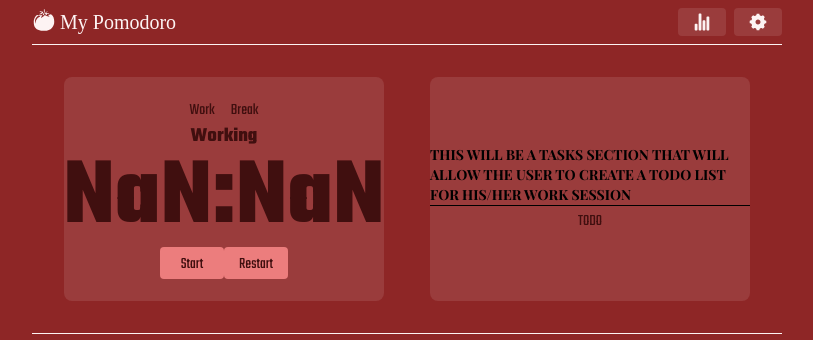
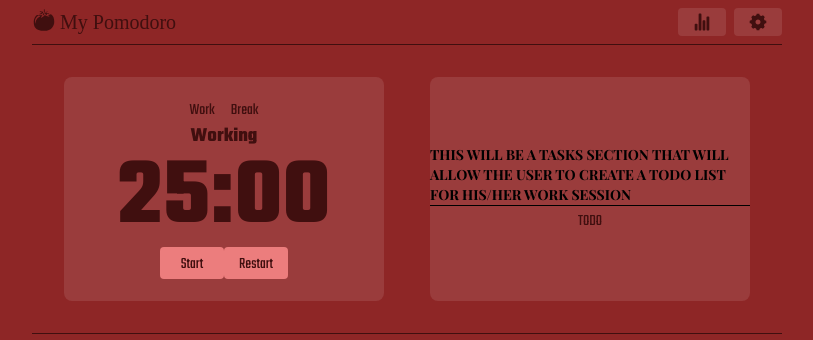
Before and after one commit to pdpau/pomodoro, a React (Vite) app: page / in a window 1280 px wide. Shown: the top 340 px of the page, without its empty margins (233-1046 px from the left). Built offline with nearby package versions, Linux system fonts and the light colour scheme; a web font is replaced by a local one.

Commit message:
UPDATE globalize timer variables

```diff
--- a/src/App.tsx
+++ b/src/App.tsx
@@ -8,17 +8,36 @@ import Pomodoro from './components/Pomodoro'
 function App() {
   const [count, setCount] = useState(0)
 
+  /* Timers */
+  const [pomodoroTimerValue, setPomodoroTimerValue] = useState(25);
+  const [shortBreakTimerValue, setShortBreakTimerValue] = useState(5);
+  const [longBreakTimerValue, setLongBreakTimerValue] = useState(10);
+  const handleSaveButton = (pom: number, short: number, long: number) => {
+    setPomodoroTimerValue(pom);
+    setShortBreakTimerValue(short);
+    setLongBreakTimerValue(long);
+  }
+
   return (
     <>
       <body className="flex justify-center items-center"> {/* ¿¿Mejor usar div?? */}
         <main className="w-[750px]">
-          <Header />
+          <Header
+            pomodoroTime={pomodoroTimerValue} setPomodoroTime={setPomodoroTimerValue}
+            shortBreakTime={shortBreakTimerValue} setShortBreakTime={setShortBreakTimerValue}
+            longBreakTime={longBreakTimerValue} setLongBreakTime={setLongBreakTimerValue}
+            handleSaveButton={handleSaveButton}
+          />
 
-          <Separator className="bg-my-red-50"/>
+          <Separator className="bg-my-red-950"/>
 
-          <Pomodoro />
+          <Pomodoro
+            pomodoroTime={pomodoroTimerValue} setPomodoroTime={setPomodoroTimerValue}
+            shortBreakTime={shortBreakTimerValue} setShortBreakTime={setShortBreakTimerValue}
+            longBreakTime={longBreakTimerValue} setLongBreakTime={setLongBreakTimerValue}
+          />
 
-          <Separator className="bg-my-red-50"/>
+          <Separator className="bg-my-red-950"/>
 
           {/* Here goes the footer */}
           {/* TODO: Header i footer fixes + secció central ajustable a la mida de la pantalla */}
--- a/src/components/Header.tsx
+++ b/src/components/Header.tsx
@@ -1,4 +1,4 @@
-import { useState } from "react";
+import { Dispatch, SetStateAction, useState } from 'react';
 
 import { cn } from "@/lib/utils";
 import { Dialog, DialogOverlay, DialogContent } from '@/components/ui/dialog';
@@ -7,42 +7,55 @@ import { GiTomato } from "react-icons/gi";
 import { RiSettings5Fill } from "react-icons/ri";
 import { IoStatsChart } from "react-icons/io5";
 
-const Header = () => {
+interface HeaderProps {
+    pomodoroTime: number;
+    setPomodoroTime: Dispatch<SetStateAction<number>>;
+    shortBreakTime: number;
+    setShortBreakTime: Dispatch<SetStateAction<number>>;
+    longBreakTime: number;
+    setLongBreakTime: Dispatch<SetStateAction<number>>;
+    handleSaveButton: (pom: number, short: number, long: number) => void;
+}
+
+const Header: React.FC<HeaderProps> = ({pomodoroTime, setPomodoroTime, shortBreakTime, setShortBreakTime, longBreakTime, setLongBreakTime, handleSaveButton}) => {
     const [isConfigOpen, setIsConfigOpen] = useState(false);
 
     const handleConfig = () => {
         setIsConfigOpen(!isConfigOpen);
     }
+    const auxHandleSaveButton = (pom: number, short: number, long: number) => {
+        handleSaveButton(pom, short, long);
+        handleConfig();
+    }
 
-    /* --- Timer values (user input) --- */
-    const [pomodoroTimerValue, setPomodoroTimerValue] = useState(25);
+    /* --- Timer values (user input) TODO: Acotar els inputs i sinó donar missatge d'error --- */
+    /* const [pomodoroTimerValue, setPomodoroTimerValue] = useState(25); */
     const handlePomodoroTimerValue = (e: React.ChangeEvent<HTMLInputElement>) => {
-        setPomodoroTimerValue(Number(e.target.value));
+        setPomodoroTime(Number(e.target.value));
     }
-    const [shortBreakTimerValue, setShortBreakTimerValue] = useState(5);
+    /* const [shortBreakTimerValue, setShortBreakTimerValue] = useState(5); */
     const handleShortBreakTimerValue = (e: React.ChangeEvent<HTMLInputElement>) => {
-        setShortBreakTimerValue(Number(e.target.value));
+        setShortBreakTime(Number(e.target.value));
     }
-    const [longBreakTimerValue, setLongBreakTimerValue] = useState(10);
+    /* const [longBreakTimerValue, setLongBreakTimerValue] = useState(10); */
     const handleLongBreakTimerValue = (e: React.ChangeEvent<HTMLInputElement>) => {
-        setLongBreakTimerValue(Number(e.target.value));
+        setLongBreakTime(Number(e.target.value));
     }
 
     const handleQuickButtonTimerValue = (pomodoro: number, shortBreak: number, longBreak: number) => () => {
-        setPomodoroTimerValue(pomodoro);
-        setShortBreakTimerValue(shortBreak);
-        setLongBreakTimerValue(longBreak);
+        setPomodoroTime(pomodoro);
+        setShortBreakTime(shortBreak);
+        setLongBreakTime(longBreak);
     }
 
     /* --- End of timer values (user input) --- */
 
     return (
         <header className={cn(
-        "flex",
-        "items-center justify-between",
+        "flex items-center justify-between",
         "my-2",
-        "text-my-red-50",
-        )}>
+        "text-my-red-950",
+        )}> {/* REVIEW: ¿¿text-my-red-950 or text-my-red-50?? */}
             <span className="flex cursor-pointer"> {/* TODO: Redirigir a la pagina de inicio */}
                 <GiTomato className="text-2xl mr-1"/>
                 <h1 className="text-xl font-schoolbell">My Pomodoro</h1>
@@ -58,10 +71,9 @@ const Header = () => {
 
             {/* Config PopUp */}
             {isConfigOpen && (
-                <Dialog open={Boolean(isConfigOpen)} onOpenChange={handleConfig} >
-                <DialogOverlay className="fixed inset-0 bg-black bg-opacity-50" /> {/* REVIEW: Lo del scrollbar */}
+                <Dialog open={Boolean(isConfigOpen)} onOpenChange={handleConfig}>
+                <DialogOverlay className="fixed inset-0 bg-black bg-opacity-50"/> {/* REVIEW: Lo del scrollbar */}
                 <DialogContent className="bg-my-red-50 rounded-lg overflow-hidden shadow-lg max-w-sm w-full max-h-[calc(100vh-2rem)] overflow-y-auto no-scrollbar">
-                    {/* TODO: ... */}
                     <div>
                         {/* Title */}
                         <div className="flex justify-center items-center border-b border-black pb-1">
@@ -81,7 +93,7 @@ const Header = () => {
                                     <div className="flex flex-col justify-center items-center">
                                         <label htmlFor="pomodoro" className="text-[10px] text-black font-playfair">POMODORO</label>
                                         <input type="number" id="pomodoro"
-                                            value={pomodoroTimerValue} min={0} max={60} onChange={handlePomodoroTimerValue}
+                                            value={pomodoroTime} min={0} max={60} onChange={handlePomodoroTimerValue}
                                             className="w-20 h-8 pl-1.5 rounded-sm bg-slate-200"
                                         />
                                     </div>
@@ -89,7 +101,7 @@ const Header = () => {
                                     <div className="flex flex-col justify-center items-center">
                                         <label htmlFor="short-break" className="text-[10px] text-black font-playfair">SHORT BREAK</label>
                                         <input type="number" id="short-break"
-                                            value={shortBreakTimerValue} min={0} max={60} onChange={handleShortBreakTimerValue}
+                                            value={shortBreakTime} min={0} max={60} onChange={handleShortBreakTimerValue}
                                             className="w-20 h-8 pl-1.5 rounded-sm bg-slate-200"
                                         />
                                     </div>
@@ -97,7 +109,7 @@ const Header = () => {
                                     <div className="flex flex-col justify-center items-center">
                                         <label htmlFor="long-break" className="text-[10px] text-black font-playfair">LONG BREAK</label>
                                         <input type="number" id="long-break"
-                                            value={longBreakTimerValue} min={0} max={60} onChange={handleLongBreakTimerValue}
+                                            value={longBreakTime} min={0} max={60} onChange={handleLongBreakTimerValue}
                                             className="w-20 h-8 pl-1.5 rounded-sm bg-slate-200"
                                             placeholder="yet to implement"
                                         />
@@ -137,7 +149,7 @@ const Header = () => {
                                 "text-black bg-green-700",
                                 "transition duration-200",
                                 "hover:bg-green-800 hover:scale-105")}
-                                onClick={handleConfig}
+                                onClick={() => auxHandleSaveButton(pomodoroTime, shortBreakTime, longBreakTime)}
                             >Save</button>
                         </div>
                     </div>
```
